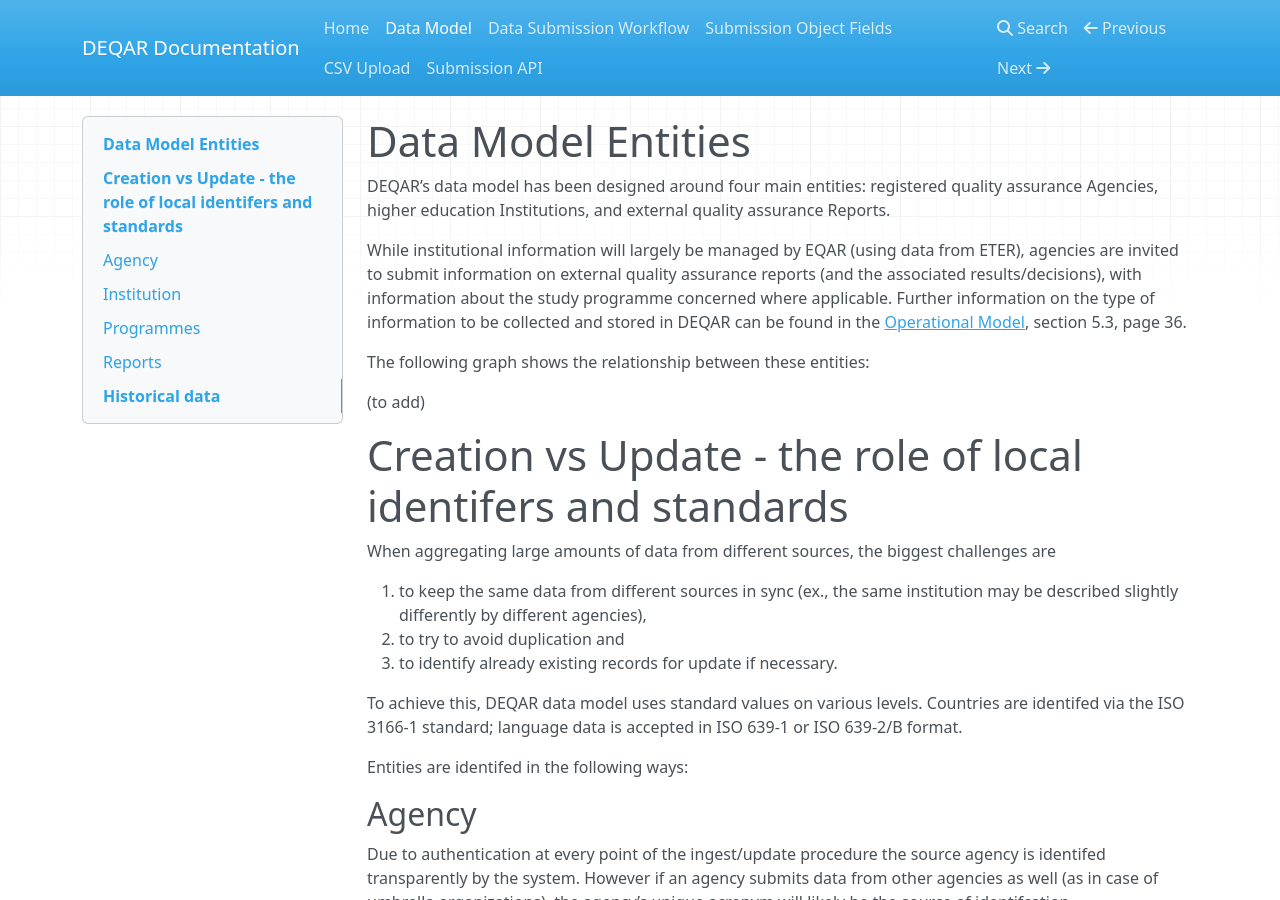
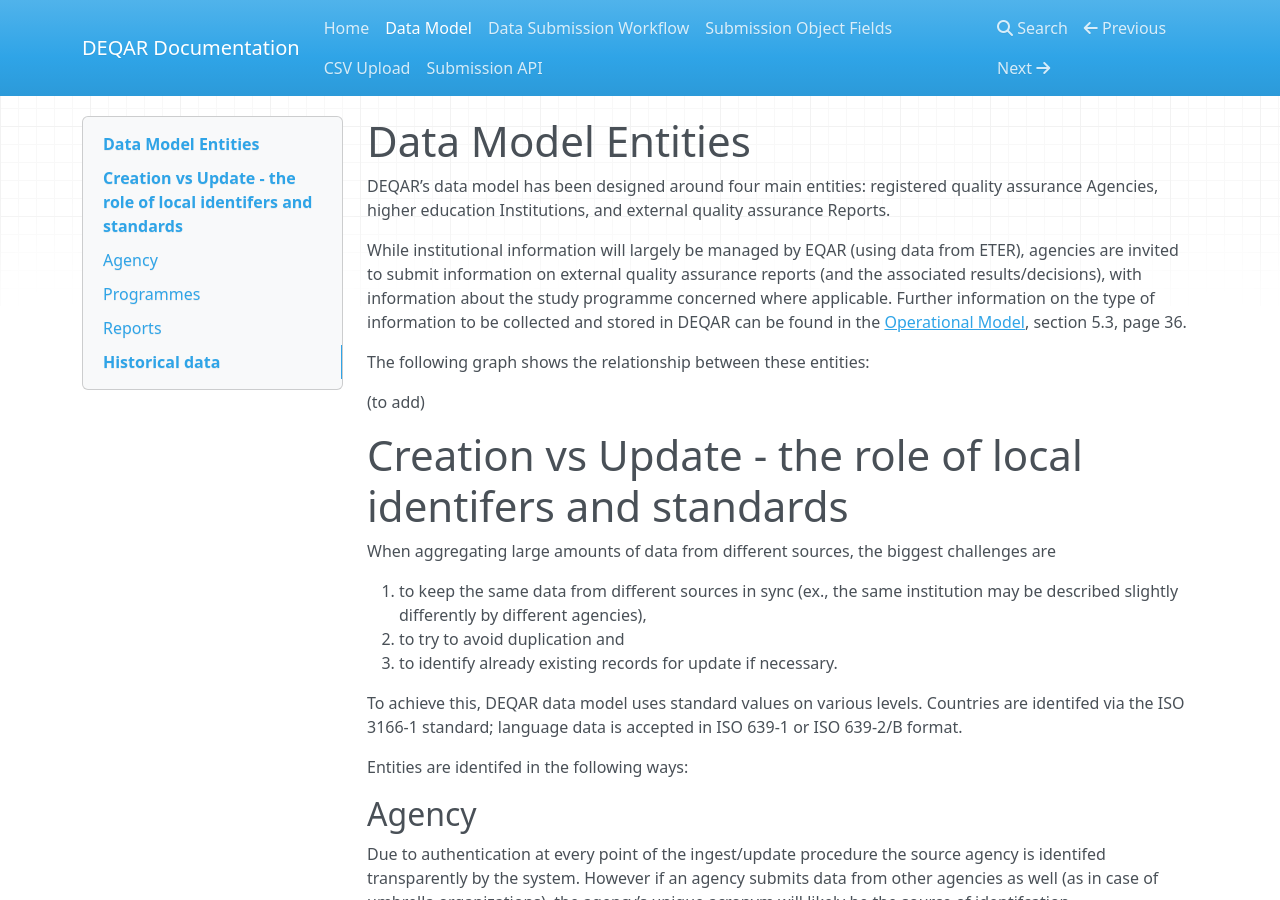
Before and after one commit to EQAR/deqar-docs, an MkDocs documentation site: the page built from docs/data_model.md, in a window 1280 px wide and 900 px high. Built offline with MkDocs 1.6.1, drawn with Linux system fonts in a browser that asks for light colours; nearby versions of some CDN libraries; old or Windows-style settings are respelled for this version of MkDocs.

Commit message:
Update data_model.md

```diff
--- a/docs/data_model.md
+++ b/docs/data_model.md
@@ -31,16 +31,14 @@
 
 Entities are identifed in the following ways:
 
-Agency
-------
+## Agency
 
 Due to authentication at every point of the ingest/update procedure the source
 agency is identifed transparently by the system. However if an agency submits
 data from other agencies as well (as in case of umbrella organizations), the
 agency’s unique acronym will likely be the source of identifcation.
 
-Institution
------------
+### Institution
 
 DEQAR will be in sync with the ETER register, so the frst line of identifcation
 will be the ETER ID. If an ETER ID is available, no further data on the
```
